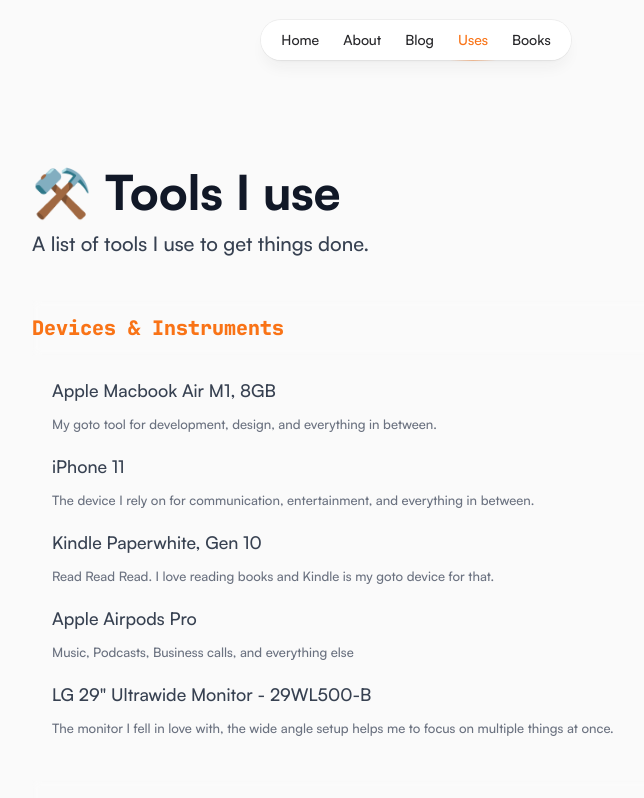
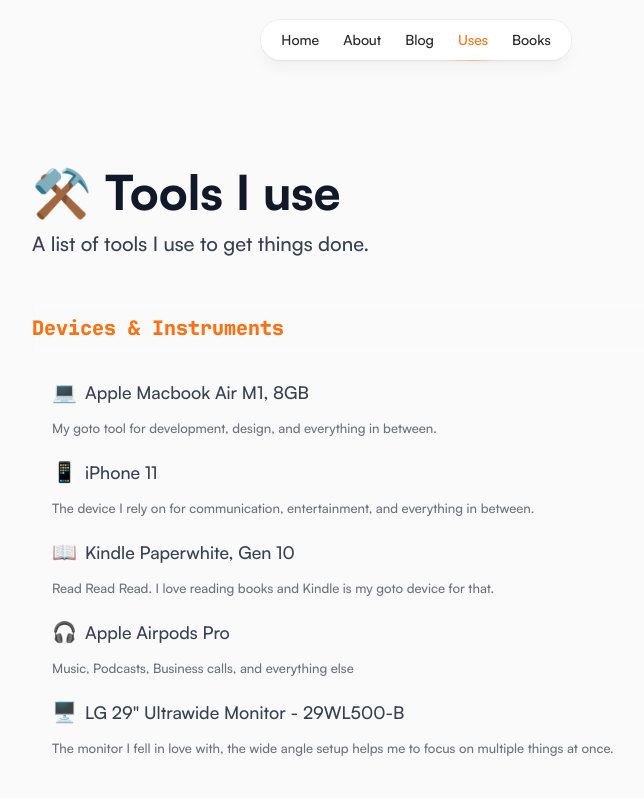
Before and after one commit to varun-raj/vr-site, a Next.js app: page /uses in a window 1280 px wide. Shown: the top 798 px of the page, without its empty margins (224-868 px from the left). Built offline with nearby package versions, Linux system fonts and the light colour scheme.

Commit message:
feat: added icons to uses
Signed-off-by: Varun Raj <varun@skcript.com>

```diff
--- a/src/data/tools.json
+++ b/src/data/tools.json
@@ -3,31 +3,36 @@
     "name": "Apple Macbook Air M1, 8GB",
     "category": "Devices & Instruments",
     "description": "My goto tool for development, design, and everything in between.",
-    "url": "https://www.apple.com/in/macbook-air-m1/"
+    "url": "https://www.apple.com/in/macbook-air-m1/",
+    "icon": "💻"
   },
   {
     "name": "iPhone 11",
     "category": "Devices & Instruments",
     "description": "The device I rely on for communication, entertainment, and everything in between.",
-    "url": "https://www.apple.com/by/iphone-11/"
+    "url": "https://www.apple.com/by/iphone-11/",
+    "icon": "📱"
   },
   {
     "name": "Kindle Paperwhite, Gen 10",
     "category": "Devices & Instruments",
     "description": "Read Read Read. I love reading books and Kindle is my goto device for that.",
-    "url": "https://www.amazon.in/All-New-Kindle-Paperwhite-10th-Built/dp/B077454Z99/"
+    "url": "https://www.amazon.in/All-New-Kindle-Paperwhite-10th-Built/dp/B077454Z99/",
+    "icon": "📖"
   },
   {
     "name": "Apple Airpods Pro",
     "category": "Devices & Instruments",
     "description": "Music, Podcasts, Business calls, and everything else",
-    "url": "https://www.apple.com/in/airpods-pro/"
+    "url": "https://www.apple.com/in/airpods-pro/",
+    "icon": "🎧"
   },
   {
     "name": "LG 29\" Ultrawide Monitor - 29WL500-B",
     "category": "Devices & Instruments",
     "description": "The monitor I fell in love with, the wide angle setup helps me to focus on multiple things at once.",
-    "url": "https://www.lg.com/in/monitors/lg-29wl500-b"
+    "url": "https://www.lg.com/in/monitors/lg-29wl500-b",
+    "icon": "🖥"
   },
   {
     "name": "VSCode",
--- a/src/pages/uses.tsx
+++ b/src/pages/uses.tsx
@@ -11,11 +11,15 @@
 
 type IToolITem = (typeof tools)[0];
 
+const isAssetURL = (url: string) => {
+  return url.startsWith('https://') || url.startsWith('/');
+};
+
 const ToolItem = ({ tool }: { tool: IToolITem }) => {
   return (
     <div className="flex flex-col justify-start space-y-2 rounded-lg">
       <div className="flex items-center space-x-2">
-        {tool.icon && (
+        {!!(tool.icon && isAssetURL(tool.icon)) && (
           <Image
             src={tool.icon}
             width={75}
@@ -24,6 +28,7 @@
             className="max-h-[15px] max-w-[15px]"
           />
         )}
+        {!!(tool.icon && !isAssetURL(tool.icon)) && <span>{tool.icon}</span>}
         <Link href={tool.url} className="plain hover-arrow">
           <h3 className="text-base font-normal dark:text-gray-100">
             {tool.name}
```
